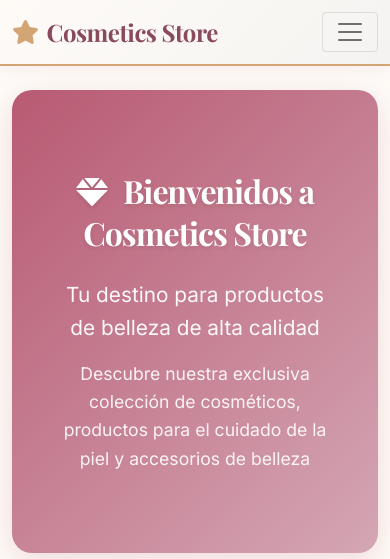
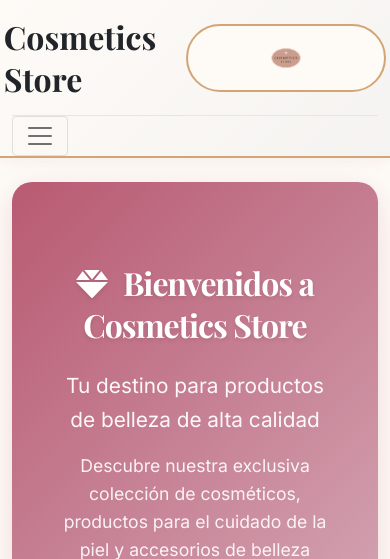
Before and after one commit to anntnzrb/sist-cosm, a Django app: page / in a window 390 px wide. Shown: the top 559 px of the page. Run offline with Django 5.2, Linux system fonts and the light colour scheme; some libraries are stand-ins or nearby versions.

Commit message:
feat: restructure header layout and integrate company logo
- Restructure header to two-row layout: title/logo top, navigation bottom
- Position company name on left and logo on right with controlled spacing
- Center navigation menu in bottom row
- Add company logo image with proper sizing and oval container styling
- Update CSS with custom padding utilities and logo styling
- Maintain responsive design and active states for navigation

```diff
--- a/static/css/cosmetics-theme.css
+++ b/static/css/cosmetics-theme.css
@@ -44,22 +44,52 @@ h1, h2, h3, h4, h5, h6 {
     font-family: 'Playfair Display', serif !important;
 }
 
-/* Navigation Styles */
-.cosmetics-nav {
+/* Header Styles */
+.cosmetics-header {
     background: var(--gradient-background);
     border-bottom: 2px solid var(--cosmetics-rose-gold);
     box-shadow: 0 2px 15px rgba(180, 90, 114, 0.1);
     backdrop-filter: blur(10px);
 }
 
-.cosmetics-nav .navbar-brand {
-    color: var(--cosmetics-primary-dark) !important;
+.company-title {
+    font-family: 'Playfair Display', serif;
+    font-size: 2rem;
     font-weight: 700;
-    font-size: 1.5rem;
-    letter-spacing: -0.5px;
+    color: var(--cosmetics-charcoal);
 }
 
-.cosmetics-nav .nav-link {
+.logo-oval {
+    background: var(--cosmetics-cream);
+    border: 2px solid var(--cosmetics-rose-gold);
+    border-radius: 50px;
+    padding: 0.75rem 2rem;
+    min-width: 200px;
+    font-size: 0.9rem;
+}
+
+.company-logo-img {
+    max-height: 40px;
+    max-width: 180px;
+    object-fit: contain;
+}
+
+/* Custom padding utilities */
+.pe-15 {
+    padding-right: 15px !important;
+}
+
+.ps-15 {
+    padding-left: 15px !important;
+}
+
+/* Navigation Styles */
+.cosmetics-header .navbar {
+    border-top: 1px solid var(--cosmetics-light-gray);
+    padding-top: 1rem;
+}
+
+.cosmetics-header .nav-link {
     color: var(--cosmetics-charcoal) !important;
     font-weight: 500;
     padding: 0.75rem 1.25rem !important;
@@ -69,8 +99,8 @@ h1, h2, h3, h4, h5, h6 {
     position: relative;
 }
 
-.cosmetics-nav .nav-link:hover,
-.cosmetics-nav .nav-link.active {
+.cosmetics-header .nav-link:hover,
+.cosmetics-header .nav-link.active {
     background: var(--gradient-primary);
     color: white !important;
     transform: translateY(-1px);
@@ -386,7 +416,7 @@ h1, h2, h3, h4, h5, h6 {
         font-size: 2rem;
     }
 
-    .cosmetics-nav .navbar-nav {
+    .cosmetics-header .navbar-nav {
         text-align: center;
     }
 
--- a/templates/base.html
+++ b/templates/base.html
@@ -16,25 +16,38 @@
     <!-- FontAwesome Icons -->
     <link rel="stylesheet" href="https://cdnjs.cloudflare.com/ajax/libs/font-awesome/6.0.0/css/all.min.css">
     <!-- Custom CSS -->
-    <link href="{% static 'css/cosmetics-theme.css' %}?v=2" rel="stylesheet">
+    <link href="{% static 'css/cosmetics-theme.css' %}?v=8" rel="stylesheet">
 
     {% block extra_css %}{% endblock %}
 </head>
 <body>
-    <!-- Navigation -->
-    <nav class="navbar navbar-expand-lg navbar-light cosmetics-nav">
+    <!-- Header -->
+    <header class="cosmetics-header">
         <div class="container">
-            <a class="navbar-brand d-flex align-items-center" href="{% url 'home' %}">
-                <i class="fas fa-star me-2 text-cosmetics-gold"></i>
-                <span class="fw-bold">Cosmetics Store</span>
+            <!-- Top row: Company name and logo -->
+            <div class="d-flex align-items-center py-3 justify-content-center">
+                <div class="pe-15">
+                    <h1 class="company-title mb-0">
+                        <a href="{% url 'home' %}" class="text-decoration-none text-dark">
+                            Cosmetics Store
                         </a>
+                    </h1>
+                </div>
+                <div class="ps-15">
+                    <div class="logo-oval d-flex align-items-center justify-content-center">
+                        <img src="{% static 'logo.png' %}" alt="Logo Empresa" class="company-logo-img">
+                    </div>
+                </div>
+            </div>
 
+            <!-- Bottom row: Navigation -->
+            <nav class="navbar navbar-expand-lg navbar-light p-0">
                 <button class="navbar-toggler" type="button" data-bs-toggle="collapse" data-bs-target="#navbarNav">
                     <span class="navbar-toggler-icon"></span>
                 </button>
 
                 <div class="collapse navbar-collapse" id="navbarNav">
-                <ul class="navbar-nav ms-auto">
+                    <ul class="navbar-nav w-100 justify-content-center">
                         <li class="nav-item">
                             <a class="nav-link {% if request.resolver_match.url_name == 'home' %}active{% endif %}" href="{% url 'home' %}">HOME</a>
                         </li>
@@ -58,8 +71,9 @@
                         </li>
                     </ul>
                 </div>
+            </nav>
         </div>
-    </nav>
+    </header>
 
     <!-- Messages -->
     {% if messages %}
```
Also changed, not shown: static/logo.png (added). Lines whose indentation alone changed are shown as unchanged.
